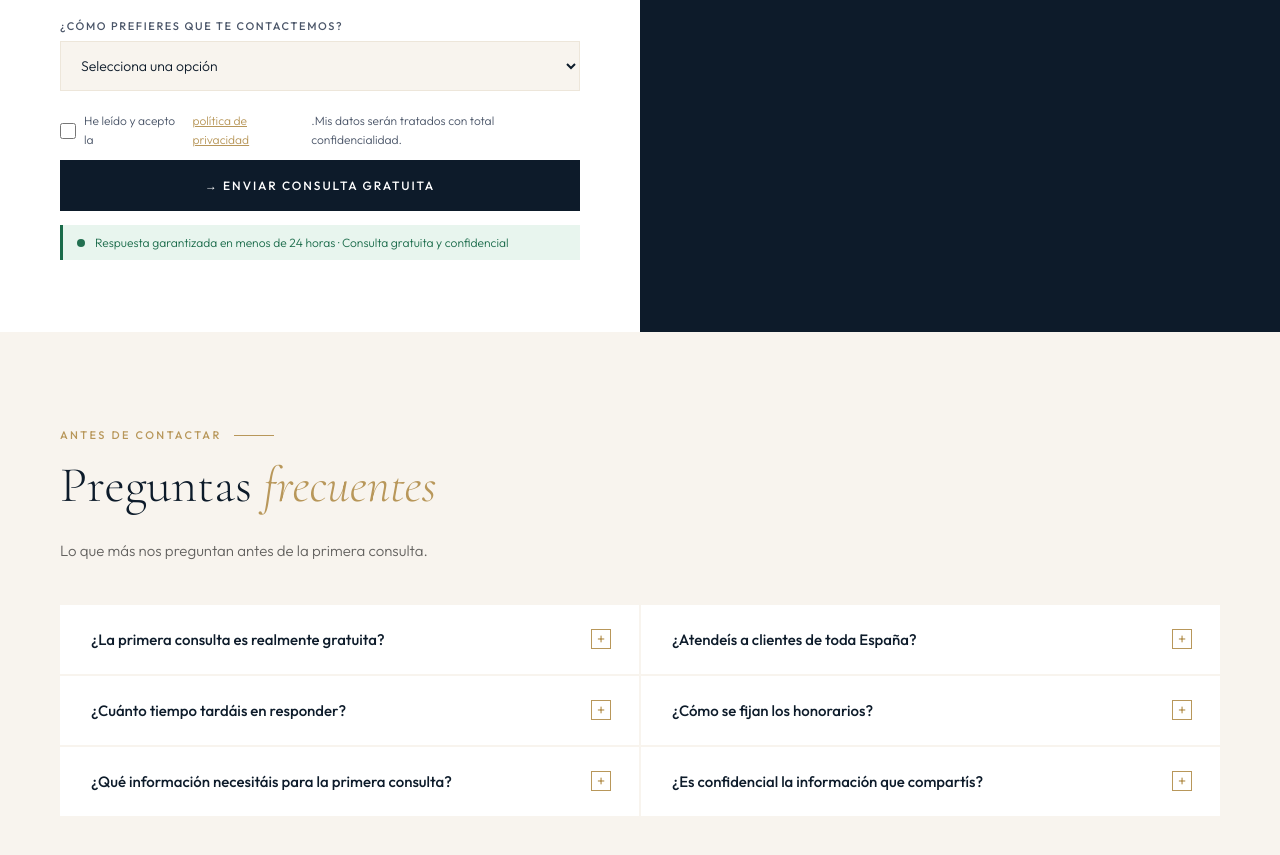
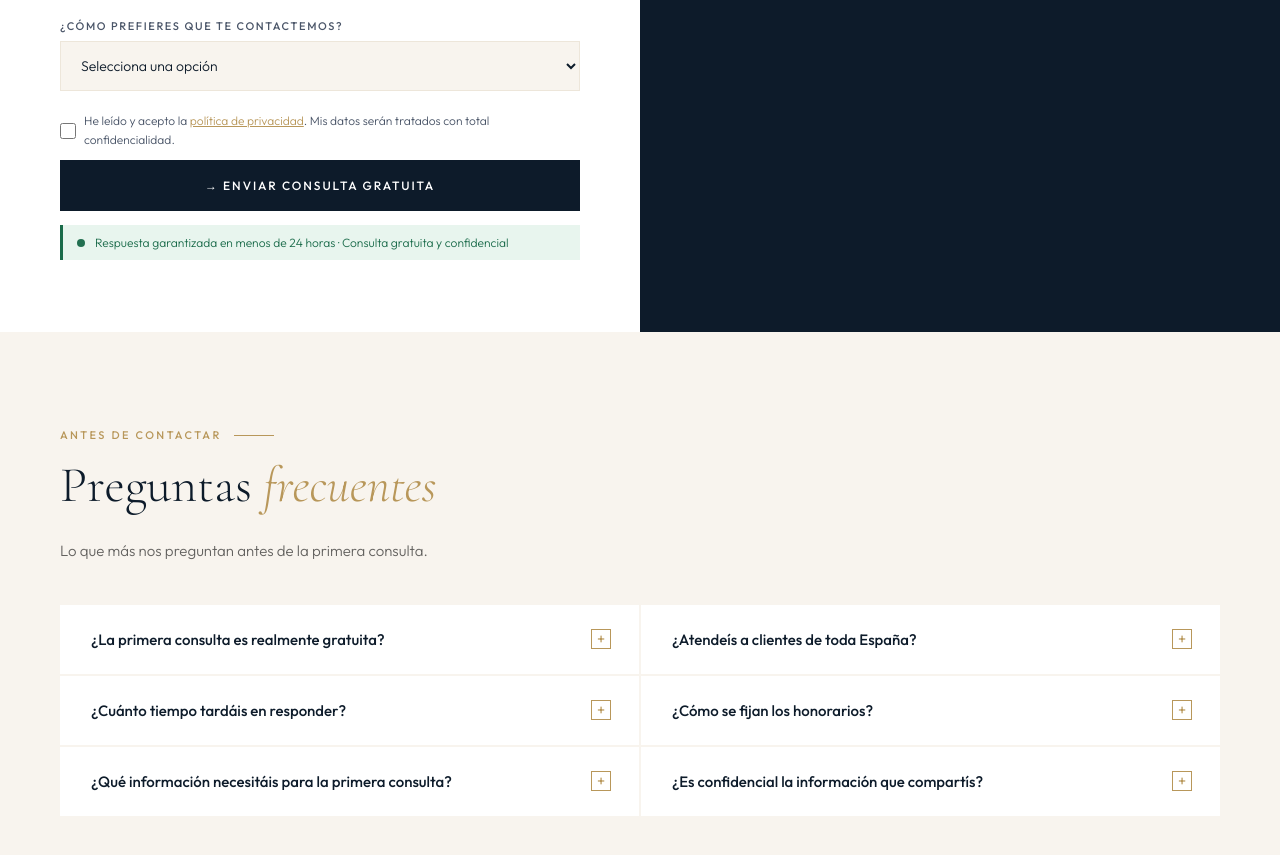
Before and after one commit to Ivanrm01/IRM-Abogados, a Next.js app: page /contacto in a window 1280 px wide. Shown: the part 1515-2370 px from the top of the page. Built offline with nearby package versions, Linux system fonts and the light colour scheme.

Commit message:
Update page.jsx

```diff
--- a/app/contacto/page.jsx
+++ b/app/contacto/page.jsx
@@ -119,8 +119,8 @@ export default function ContactoPage() {
                 </select>
               </div>
               <label className={styles.checkLabel}>
-                <input type="checkbox" checked={form.privacidad} onChange={set('privacidad')} />
-                He leído y acepto la<Link href="/politica-de-privacidad">política de privacidad</Link>.Mis datos serán tratados con total confidencialidad.
+                <input type="checkbox" required />
+                <span>He leído y acepto la <Link href="/politica-de-privacidad" style={{color:'var(--gold)'}}>política de privacidad</Link>. Mis datos serán tratados con total confidencialidad.</span>
               </label>
               {error && <div className={styles.errorMsg}>{error}</div>}
               <button onClick={submit} disabled={sending} className={styles.submitBtn}>
```
